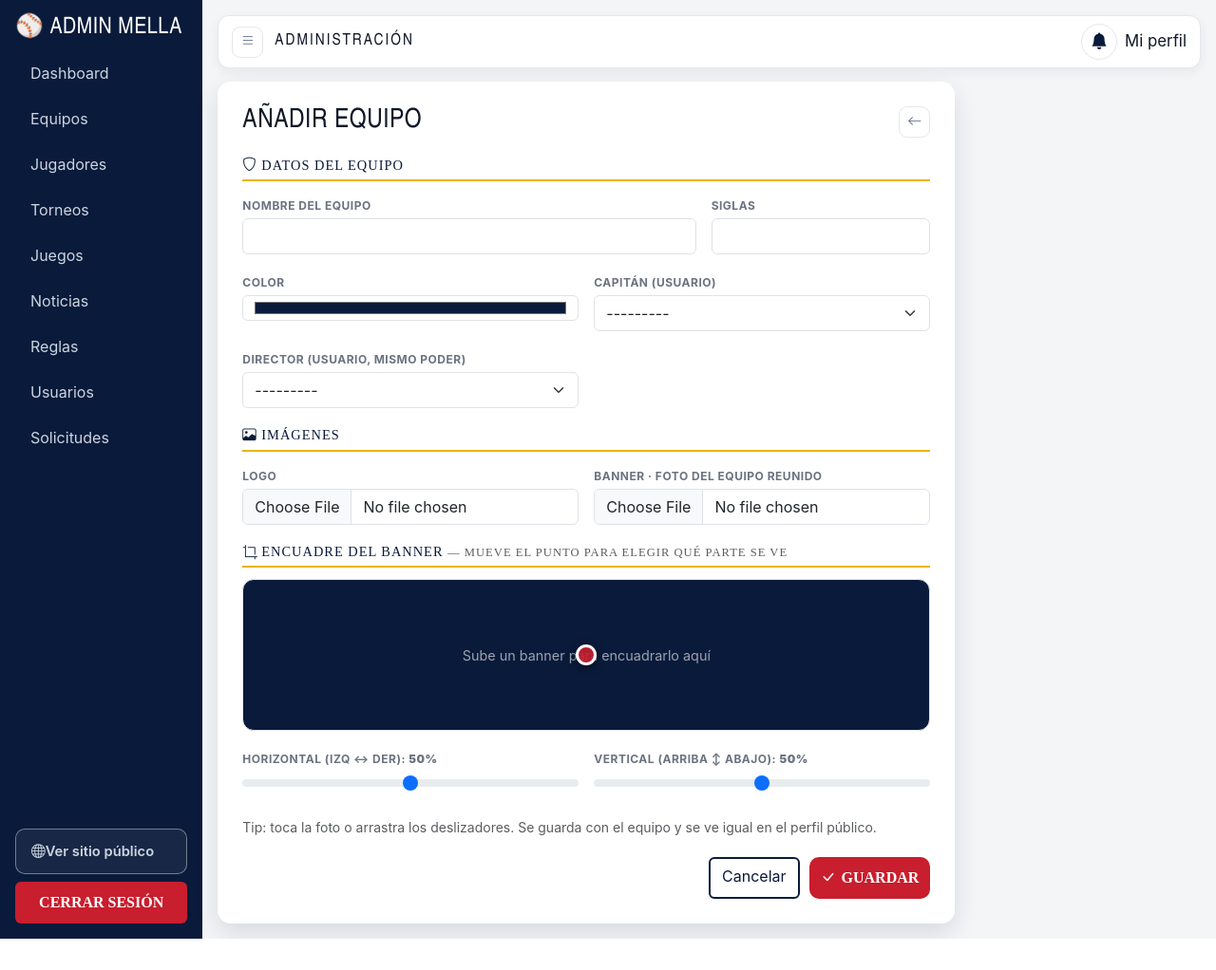
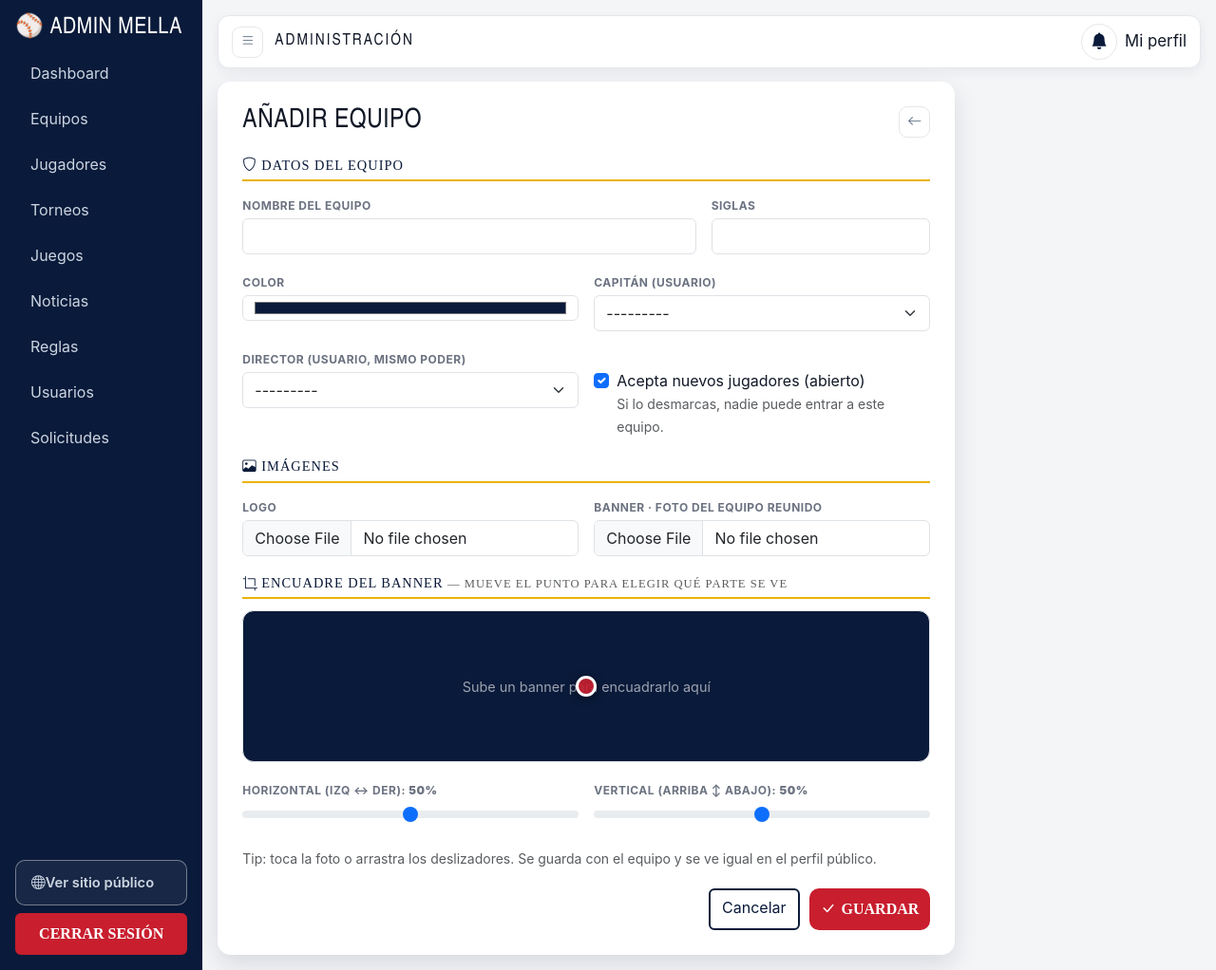
Before and after one commit to Darken03/Liga-Mella, a Django app: page /admin-liga/equipos/nuevo/ in a window 1280 px wide. Shown: the whole page at 95% size. Before the commit the page ends 989 px from the top, so only its background shows below. Run offline with Django 5.2, Linux system fonts and the light colour scheme; the visitor is signed in with stand-in values (Sample User, id 1); data comes from the database, SQL or seed files in the repository; data that the repository does not hold is empty.

Commit message:
Agrega abrir/cerrar equipos: bloquea fichajes cuando el torneo empieza

```diff
--- a/administracion/forms.py
+++ b/administracion/forms.py
@@ -24,7 +24,7 @@ class BootForm(forms.ModelForm):
 class EquipoForm(BootForm):
     class Meta:
         model = Equipo
-        fields = ['nombre', 'sigla', 'color', 'logo', 'banner', 'banner_x', 'banner_y', 'capitan', 'director']
+        fields = ['nombre', 'sigla', 'color', 'logo', 'banner', 'banner_x', 'banner_y', 'capitan', 'director', 'abierto']
         widgets = {'color': forms.TextInput(attrs={'type': 'color'}),
                    'banner_x': forms.NumberInput(attrs={'type': 'range', 'min': 0, 'max': 100, 'step': 1, 'class': 'form-range w-100'}),
                    'banner_y': forms.NumberInput(attrs={'type': 'range', 'min': 0, 'max': 100, 'step': 1, 'class': 'form-range w-100'})}
--- a/administracion/urls.py
+++ b/administracion/urls.py
@@ -7,6 +7,9 @@ urlpatterns = [
     path('equipos/<int:pk>/', views.equipo_detalle, name='adm_equipo_detalle'),
     path('equipos/<int:pk>/editar/', views.equipo_editar, name='adm_equipo_editar'),
     path('equipos/<int:pk>/eliminar/', views.equipo_eliminar, name='adm_equipo_eliminar'),
+    path('equipos/<int:pk>/cambiar-estado/', views.equipo_toggle, name='adm_equipo_toggle'),
+    path('equipos/cerrar-todos/', views.equipos_cerrar_todos, name='adm_equipos_cerrar_todos'),
+    path('equipos/abrir-todos/', views.equipos_abrir_todos, name='adm_equipos_abrir_todos'),
     path('jugadores/', views.jugadores, name='adm_jugadores'),
     path('jugadores/nuevo/', views.jugador_nuevo, name='adm_jugador_nuevo'),
     path('jugadores/<int:pk>/', views.jugador_detalle, name='adm_jugador_detalle'),
--- a/administracion/views.py
+++ b/administracion/views.py
@@ -52,6 +52,35 @@ def equipo_eliminar(request, pk):
     if request.method == 'POST':
         e.delete(); messages.success(request, 'Equipo eliminado.'); return redirect('adm_equipos')
     return render(request, 'administracion/confirmar_eliminar.html', {'titulo': 'Eliminar equipo', 'objeto': e.nombre, 'volver': 'adm_equipos'})
+
+@adm
+def equipo_toggle(request, pk):
+    """Abre o cierra un equipo a nuevos jugadores."""
+    e = get_object_or_404(Equipo, pk=pk)
+    if request.method == 'POST':
+        e.abierto = not e.abierto
+        e.save(update_fields=['abierto'])
+        if e.abierto:
+            messages.success(request, f'{e.nombre} está ABIERTO: acepta nuevos jugadores.')
+        else:
+            messages.warning(request, f'{e.nombre} está CERRADO: nadie puede entrar por ahora.')
+    return redirect('adm_equipos')
+
+@adm
+def equipos_cerrar_todos(request):
+    """Cierra todos los equipos de una vez (inicio de torneo)."""
+    if request.method == 'POST':
+        n = Equipo.objects.filter(abierto=True).update(abierto=False)
+        messages.warning(request, f'Se cerraron {n} equipos: nadie puede entrar por ahora.')
+    return redirect('adm_equipos')
+
+@adm
+def equipos_abrir_todos(request):
+    """Abre todos los equipos de una vez."""
+    if request.method == 'POST':
+        n = Equipo.objects.filter(abierto=False).update(abierto=True)
+        messages.success(request, f'Se abrieron {n} equipos: aceptan nuevos jugadores.')
+    return redirect('adm_equipos')
 
 # ---------- JUGADORES ----------
 @adm
@@ -628,7 +657,10 @@ def solicitudes(request):
 def solicitud_aprobar(request, pk):
     s = get_object_or_404(SolicitudTraslado, pk=pk)
     if request.method == 'POST':
-        aceptar_solicitud(s); messages.success(request, f'{s.usuario} ahora juega con {s.equipo}.')
+        if not aceptar_solicitud(s):
+            messages.error(request, f'{s.equipo.nombre} está cerrado: no se pueden aceptar jugadores ahora.')
+            return redirect('adm_solicitudes')
+        messages.success(request, f'{s.usuario} ahora juega con {s.equipo}.')
         try:
             from notificaciones.models import crear
             crear(s.usuario, 'fichaje_aceptado', f"¡Fuiste aceptado en {s.equipo.nombre}!",
--- a/capitanes/urls.py
+++ b/capitanes/urls.py
@@ -18,6 +18,7 @@ urlpatterns = [
     path('fichajes/<int:pk>/aprobar/', views.fichaje_aprobar, name='cap_fichaje_aprobar'),
     path('fichajes/<int:pk>/rechazar/', views.fichaje_rechazar, name='cap_fichaje_rechazar'),
     path('fichajes/<int:pk>/cancelar/', views.fichaje_cancelar, name='cap_fichaje_cancelar'),
+    path('cambiar-estado/', views.cambiar_estado, name='cap_cambiar_estado'),
     # Alineaciones
     path('alineaciones/', views.alineaciones, name='cap_alineaciones'),
     path('alineaciones/juego/<int:juego_id>/', views.alineacion_editar, name='cap_alin_editar'),
--- a/core/views.py
+++ b/core/views.py
@@ -244,6 +244,9 @@ def equipo_detalle(request, pk):
         if not request.user.is_authenticated:
             messages.info(request, 'Inicia sesión para pedir unirte.')
             return redirect(f"/cuenta/login/?next=/equipos/{equipo.id}/")
+        if not equipo.abierto:
+            messages.error(request, f'{equipo.nombre} está cerrado: no acepta nuevos jugadores en este momento.')
+            return redirect('equipo_detalle', pk=equipo.id)
         # ya está en este equipo?
         if hasattr(request.user, 'ficha_jugador') and request.user.ficha_jugador and request.user.ficha_jugador.equipo_id == equipo.id:
             messages.info(request, 'Ya juegas en este equipo.')
--- a/equipos/models.py
+++ b/equipos/models.py
@@ -9,6 +9,7 @@ class Equipo(models.Model):
     director = models.ForeignKey(settings.AUTH_USER_MODEL, null=True, blank=True, on_delete=models.SET_NULL, related_name='equipos_dirigidos', verbose_name='Director (mismo poder que el capitán)')
     victorias = models.PositiveIntegerField(default=0)
     derrotas = models.PositiveIntegerField(default=0)
+    abierto = models.BooleanField(default=True, verbose_name='Acepta nuevos jugadores')
     logo = models.ImageField(upload_to='equipos/', blank=True, null=True)
     banner = models.ImageField(upload_to='equipos/banners/', blank=True, null=True)
     banner_x = models.PositiveSmallIntegerField(default=50, verbose_name='Encuadre horizontal %')
@@ -85,7 +86,18 @@ class SolicitudTraslado(models.Model):
 
 
 def aceptar_solicitud(s):
-    """El jugador acepta unirse al equipo: crea/actualiza su ficha."""
+    """El jugador acepta unirse al equipo: crea/actualiza su ficha.
+
+    Devuelve False (sin guardar nada) si el equipo está cerrado.
+    """
+    equipo = s.equipo
+    # Refresca por si la instancia viene desactualizada
+    try:
+        equipo.refresh_from_db(fields=['abierto'])
+    except Exception:
+        pass
+    if not equipo.abierto:
+        return False
     s.estado = 'aceptada'; s.save()
     u = s.usuario
     j, _ = Jugador.objects.get_or_create(usuario=u, defaults={'nombre': u.first_name or u.username, 'apellido': u.last_name, 'equipo': s.equipo})
--- a/templates/administracion/equipo_form.html
+++ b/templates/administracion/equipo_form.html
@@ -9,6 +9,7 @@
 <div class="col-md-6"><label class="frm-label" for="{{ form.color.id_for_label }}">Color</label>{{ form.color }}</div>
 <div class="col-md-6"><label class="frm-label" for="{{ form.capitan.id_for_label }}">Capitán (usuario)</label>{{ form.capitan }}</div>
 <div class="col-md-6"><label class="frm-label" for="{{ form.director.id_for_label }}">Director (usuario, mismo poder)</label>{{ form.director }}</div>
+<div class="col-md-6"><div class="form-check mt-4">{{ form.abierto }}<label class="form-check-label" for="{{ form.abierto.id_for_label }}">Acepta nuevos jugadores (abierto)</label>{{ form.abierto.errors }}<div><small class="text-muted">Si lo desmarcas, nadie puede entrar a este equipo.</small></div></div></div>
 </div>
 <div class="frm-sec"><i class="bi bi-image"></i> Imágenes</div>
 <div class="row g-3">
--- a/templates/core/equipo_detalle.html
+++ b/templates/core/equipo_detalle.html
@@ -13,7 +13,7 @@
 <div class="fb-bar mb-3"><div class="d-flex gap-3 align-items-end flex-wrap">
 {% if equipo.logo %}<img src="{{ equipo.logo.url }}" class="fb-ava" alt="Logo {{ equipo.nombre }}">{% else %}<div class="fb-ava">{{ equipo.sigla|slice:":2" }}</div>{% endif %}
 <div class="flex-grow-1 pt-2"><h2 class="oswald mb-0">{{ equipo.nombre }}</h2><div class="mt-1">{% if linea %}<span class="badge bg-warning text-dark">{{ linea.ganados }}W - {{ linea.perdidos }}L · {{ actual.temporada }}</span> <small class="text-muted">C.A {{ linea.ca }} · C.P {{ linea.cp }} · DIF {% if linea.dif > 0 %}+{% endif %}{{ linea.dif }}</small>{% else %}<span class="badge bg-warning text-dark">{{ equipo.victorias }}W - {{ equipo.derrotas }}L</span>{% endif %} <small class="text-muted">· {{ jugadores|length }} jugadores</small></div></div>
-<div class="pb-1">{% if user.is_authenticated %}{% if en_equipo %}<span class="badge bg-success">Juegas aquí</span>{% elif mi_solicitud %}<span class="badge bg-warning text-dark">Solicitud pendiente</span>{% else %}<form method="post" class="m-0">{% csrf_token %}<input type="hidden" name="accion" value="pedir_unirse"><button class="btn btn-reg">Pedir unirme</button></form>{% endif %}{% else %}<a class="btn btn-reg" href="/cuenta/login/?next=/equipos/{{ equipo.id }}/">Pedir unirme</a>{% endif %}</div>
+<div class="pb-1">{% if not equipo.abierto %}<span class="badge bg-secondary">🔒 Equipo cerrado</span>{% elif user.is_authenticated %}{% if en_equipo %}<span class="badge bg-success">Juegas aquí</span>{% elif mi_solicitud %}<span class="badge bg-warning text-dark">Solicitud pendiente</span>{% else %}<form method="post" class="m-0">{% csrf_token %}<input type="hidden" name="accion" value="pedir_unirse"><button class="btn btn-reg">Pedir unirme</button></form>{% endif %}{% else %}<a class="btn btn-reg" href="/cuenta/login/?next=/equipos/{{ equipo.id }}/">Pedir unirme</a>{% endif %}</div>
 </div></div>
 <div class="row g-3"><div class="col-12 col-lg-7"><div class="field-wrap">
 <div class="field-photo">
--- a/usuarios/views.py
+++ b/usuarios/views.py
@@ -137,7 +137,10 @@ def solicitud_aceptar(request, pk):
         if not request.user.check_password(request.POST.get('password') or ''):
             messages.error(request, 'Contraseña incorrecta. No se aceptó la solicitud.')
             return redirect('sol_detalle', pk=pk)
-        aceptar_solicitud(s); messages.success(request, f'¡Bienvenido a {s.equipo.nombre}!')
+        if not aceptar_solicitud(s):
+            messages.error(request, f'{s.equipo.nombre} está cerrado: no acepta nuevos jugadores en este momento.')
+            return redirect('mis_solicitudes')
+        messages.success(request, f'¡Bienvenido a {s.equipo.nombre}!')
         if s.creado_por and s.creado_por_id != request.user.id:
             crear_notif(s.creado_por, 'fichaje_aceptado', f"@{request.user.username} aceptó unirse a {s.equipo.nombre}",
                         f"{request.user.username} aceptó tu invitación a {s.equipo.nombre}.", url='/capitan/fichajes/')
```
Also changed, not shown: capitanes/views.py (+24 -1 lines), templates/administracion/equipos.html (+5 -4 lines), templates/capitanes/fichajes.html (+4 -3 lines), equipos/migrations/0010_equipo_abierto.py (added).
